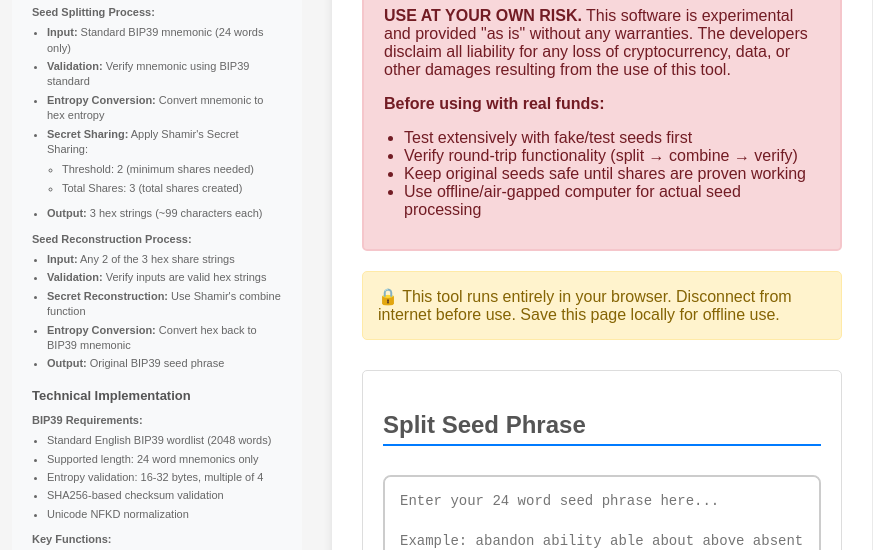
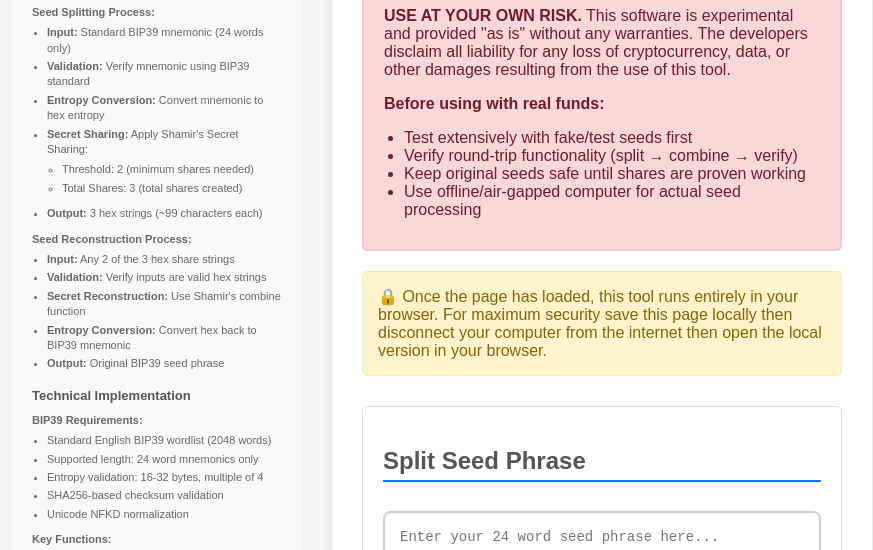
Before and after one commit to sssmonger/bip39-sss-tool, a plain HTML site: page offline.html in a window 1280 px wide. Shown: the part 243-793 px from the top of the page, without its empty margins (198-1071 px from the left). Drawn offline with Linux system fonts and the light colour scheme.

Commit message:
Update offline.html

```diff
--- a/offline.html
+++ b/offline.html
@@ -262,8 +262,7 @@
         </div>
 
         <div class="warning">
-            🔒 This tool runs entirely in your browser. Disconnect from internet before use.
-            Save this page locally for offline use.
+            🔒 Once the page has loaded, this tool runs entirely in your browser. For maximum security save this page locally then disconnect your computer from the internet then open the local version in your browser.
         </div>
 
         <div class="section">
```
